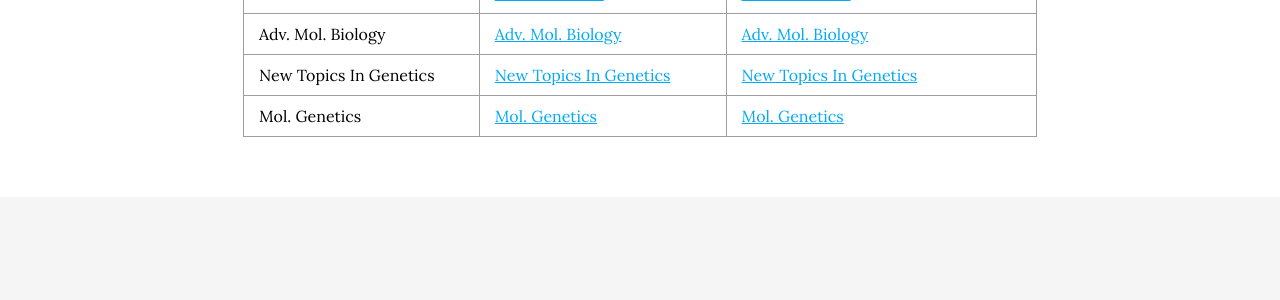
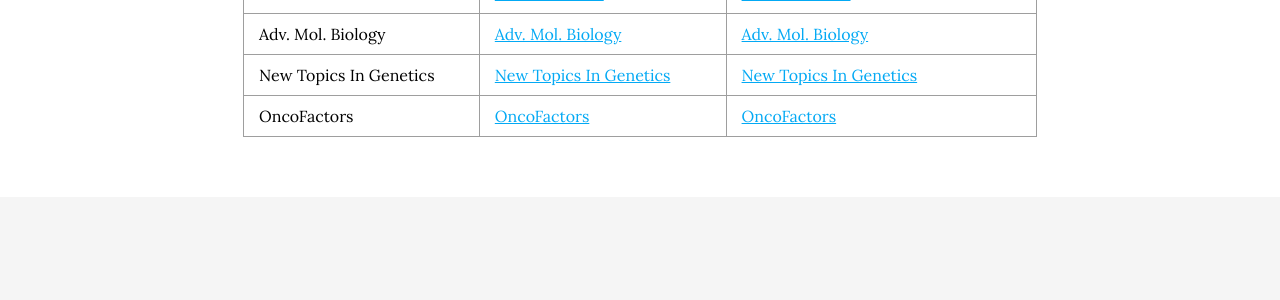
Before and after one commit to Hossein-Fallahi/Fallahi-Bioinformatics-Lab, a Jekyll site: the page built from Teaching/index.md, in a window 1280 px wide. Shown: the part 618-918 px from the top of the page. Built offline with Jekyll 4.4.1, drawn with Linux system fonts in a browser that asks for light colours; nearby versions of some CDN libraries.

Commit message:
Update index.md

```diff
--- a/Teaching/index.md
+++ b/Teaching/index.md
@@ -20,7 +20,7 @@ Courses
 |BioInformatics|	[BioInformatics](https://docs.google.com/spreadsheets/d/1sl7o6rG-Elo041N170dXAGUlCxBxZtb7tpTuklbiwo4/edit?usp=sharing)|	[BioInformatics](https://drive.google.com/file/d/1hQCklKxoczIk0GdZLuFg6qVjuD2mT-gR/view?usp=share_link)|
 |Adv. Mol. Biology|	[Adv. Mol. Biology](https://docs.google.com/spreadsheets/d/1S4SY0pgTcgFESI8U7vhl-rD-mh76QpHoizZUkhoFSoA/edit?usp=drive_link)|	[Adv. Mol. Biology](https://drive.google.com/file/d/1GjHaOP9l3igo8l5X5ZuFOlM68ViQUgiJ/view?usp=drive_link)|
 |New Topics In Genetics|	[New Topics In Genetics](https://docs.google.com/spreadsheets/u/0/d/1S4SY0pgTcgFESI8U7vhl-rD-mh76QpHoizZUkhoFSoA/edit)|	[New Topics In Genetics]()|
-|Mol. Genetics|	[Mol. Genetics](https://docs.google.com/spreadsheets/d/1uuE9kQu2dO3EAXSYCRPWqGy86dqS5iCnbOITNHp_NUw/edit?usp=sharing)|	[Mol. Genetics](https://drive.google.com/file/d/1uAN6GM4P9MqPt97l7Dj9QXVc-BnvbMF0/view?usp=share_link)|
+|OncoFactors|	[OncoFactors](TBA)|	[OncoFactors](https://drive.google.com/file/d/1yrXHKSPOSr7izBp8jnN15sFRjBasvxbM/view?usp=sharing)|
 
 {:.center}
 
```
